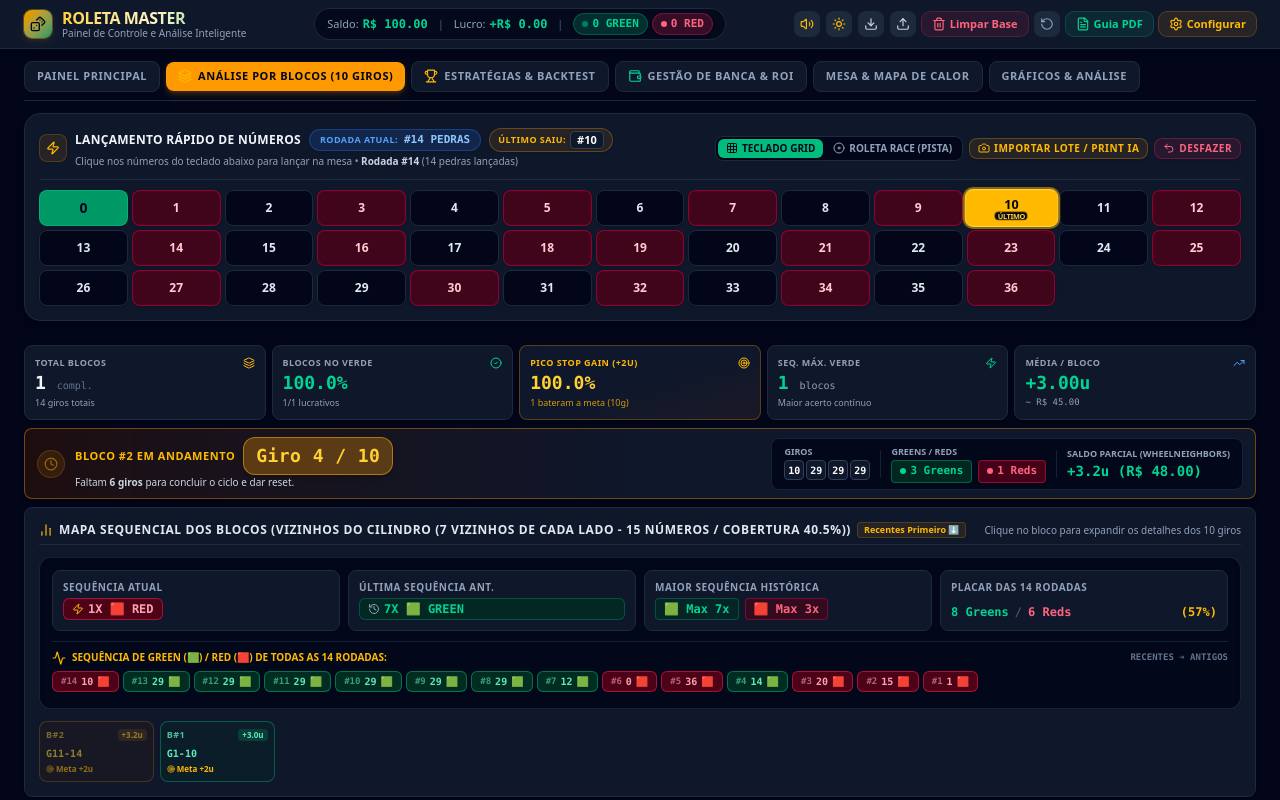
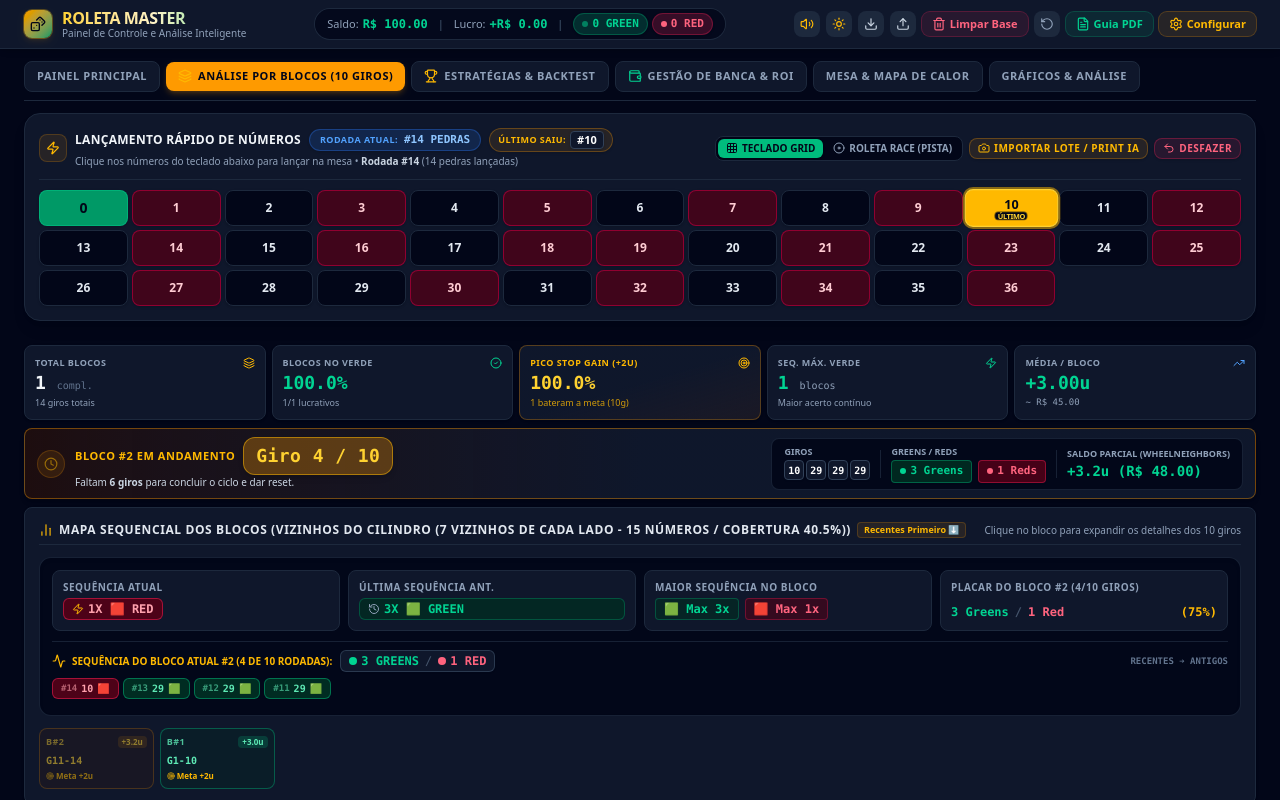
Before and after one commit to rcflash/roletamaster, a React (Vite) app: page / in a window 1280 px wide. Both pictures are taken after a click on the button "ANÁLISE POR BLOCOS (10 GIROS)". Shown: the top 800 px of the page. Built offline with nearby package versions, Linux system fonts and the light colour scheme.

Commit message:
refactor: isolate spin outcomes to current block
Update logic to calculate win/loss outcomes only for the active block instead of the entire spin history to improve performance and accuracy.

```diff
--- a/src/components/BlockAnalysisPanel.tsx
+++ b/src/components/BlockAnalysisPanel.tsx
@@ -388,11 +388,21 @@ export const BlockAnalysisPanel: React.FC<BlockAnalysisPanelProps> = ({
     };
   }, [completeBlocks, selectedStrategy]);
 
-  // Outcome (Green/Red) per round/spin for the selected strategy across ALL spins
-  const spinOutcomes = useMemo(() => {
-    return sortedSpins.map((spin, idx) => {
+  // Active block (in progress) or latest block if all completed
+  const currentBlock = useMemo(() => {
+    if (blocks.length === 0) return null;
+    return blocks.find((b) => !b.isComplete) || blocks[blocks.length - 1];
+  }, [blocks]);
+
+  // Outcome (Green/Red) per round/spin for the selected strategy ONLY for the CURRENT block
+  const currentBlockOutcomes = useMemo(() => {
+    if (!currentBlock) return [];
+    const startGlobalIdx = (currentBlock.blockNumber - 1) * blockSize;
+    return currentBlock.spins.map((spin, sIdx) => {
       const num = spin.numero;
+      const globalIdx = startGlobalIdx + sIdx;
       let isWin = false;
+
       if (selectedStrategy === 'twoDozens') {
         isWin = num >= 1 && num <= 24;
       } else if (selectedStrategy === 'twoColumns') {
@@ -402,8 +412,8 @@ export const BlockAnalysisPanel: React.FC<BlockAnalysisPanelProps> = ({
       } else if (selectedStrategy === 'voisins') {
         isWin = VOISINS_SET.has(num);
       } else if (selectedStrategy === 'wheelNeighbors') {
-        if (idx > 0) {
-          const prevNum = sortedSpins[idx - 1]?.numero;
+        if (globalIdx > 0) {
+          const prevNum = sortedSpins[globalIdx - 1]?.numero;
           if (prevNum !== null && prevNum !== undefined) {
             const neighbors = getWheelNeighbors(prevNum, vizinhosCount);
             isWin = neighbors.has(num);
@@ -422,11 +432,11 @@ export const BlockAnalysisPanel: React.FC<BlockAnalysisPanelProps> = ({
         isWin,
       };
     });
-  }, [sortedSpins, selectedStrategy, vizinhosCount]);
+  }, [currentBlock, selectedStrategy, blockSize, sortedSpins, vizinhosCount]);
 
-  // Streak & sequence statistics for all rounds
-  const roundStreakStats = useMemo(() => {
-    if (spinOutcomes.length === 0) {
+  // Streak & sequence statistics for current block
+  const currentBlockStreakStats = useMemo(() => {
+    if (!currentBlock || currentBlockOutcomes.length === 0) {
       return {
         totalWins: 0,
         totalLosses: 0,
@@ -440,8 +450,12 @@ export const BlockAnalysisPanel: React.FC<BlockAnalysisPanelProps> = ({
       };
     }
 
-    let totalWins = 0;
-    let totalLosses = 0;
+    const stratData = currentBlock[selectedStrategy];
+    const totalWins = stratData.wins;
+    const totalLosses = stratData.losses;
+    const totalSpins = currentBlockOutcomes.length;
+    const winRatePct = totalSpins > 0 ? (totalWins / totalSpins) * 100 : 0;
+
     let maxGreen = 0;
     let maxRed = 0;
 
@@ -449,10 +463,8 @@ export const BlockAnalysisPanel: React.FC<BlockAnalysisPanelProps> = ({
     let curType: 'GREEN' | 'RED' | null = null;
     let curCount = 0;
 
-    spinOutcomes.forEach((spin) => {
+    currentBlockOutcomes.forEach((spin) => {
       const type: 'GREEN' | 'RED' = spin.isWin ? 'GREEN' : 'RED';
-      if (spin.isWin) totalWins++;
-      else totalLosses++;
 
       if (curType === type) {
         curCount++;
@@ -473,7 +485,7 @@ export const BlockAnalysisPanel: React.FC<BlockAnalysisPanelProps> = ({
     return {
       totalWins,
       totalLosses,
-      winRatePct: spinOutcomes.length > 0 ? (totalWins / spinOutcomes.length) * 100 : 0,
+      winRatePct,
       currentType: curType,
       currentCount: curCount,
       lastStreakType: lastCompleted?.type || null,
@@ -481,7 +493,7 @@ export const BlockAnalysisPanel: React.FC<BlockAnalysisPanelProps> = ({
       maxGreenStreak: maxGreen,
       maxRedStreak: maxRed,
     };
-  }, [spinOutcomes]);
+  }, [currentBlock, currentBlockOutcomes, selectedStrategy]);
 
   const totalNeighborNums = 2 * vizinhosCount + 1;
   const coveragePct = ((totalNeighborNums / 37) * 100).toFixed(1);
@@ -685,7 +697,7 @@ export const BlockAnalysisPanel: React.FC<BlockAnalysisPanelProps> = ({
           </span>
         </div>
 
-        {/* Detailed Green / Red Sequence & Streaks Summary for ALL rounds */}
+        {/* Detailed Green / Red Sequence & Streaks Summary for CURRENT BLOCK ONLY */}
         <div className="bg-slate-950/90 border border-slate-800/80 rounded-xl p-3 space-y-2.5 shadow-inner">
           {/* Row 1: Streaks Summary Badges */}
           <div className="grid grid-cols-2 sm:grid-cols-4 gap-2 text-xs">
@@ -693,14 +705,18 @@ export const BlockAnalysisPanel: React.FC<BlockAnalysisPanelProps> = ({
             <div className="bg-slate-900 p-2.5 rounded-lg border border-slate-800 flex flex-col justify-between">
               <span className="text-[10px] font-bold text-slate-400 uppercase tracking-wider block">Sequência Atual</span>
               <div className="mt-1 flex items-center gap-1.5 font-mono font-black">
+                {currentBlockStreakStats.currentType ? (
                   <span className={`px-2 py-0.5 rounded-md border text-xs font-bold uppercase flex items-center gap-1 ${
-                  roundStreakStats.currentType === 'GREEN'
+                    currentBlockStreakStats.currentType === 'GREEN'
                       ? 'bg-emerald-950 text-emerald-300 border-emerald-500/50'
                       : 'bg-rose-950 text-rose-300 border-rose-500/50'
                   }`}>
                     <Zap className="w-3 h-3 text-amber-400 shrink-0" />
-                  {roundStreakStats.currentCount}x {roundStreakStats.currentType === 'GREEN' ? '🟩 GREEN' : '🟥 RED'}
+                    {currentBlockStreakStats.currentCount}x {currentBlockStreakStats.currentType === 'GREEN' ? '🟩 GREEN' : '🟥 RED'}
                   </span>
+                ) : (
+                  <span className="text-slate-500 font-normal text-xs">-</span>
+                )}
               </div>
             </div>
 
@@ -708,14 +724,14 @@ export const BlockAnalysisPanel: React.FC<BlockAnalysisPanelProps> = ({
             <div className="bg-slate-900 p-2.5 rounded-lg border border-slate-800 flex flex-col justify-between">
               <span className="text-[10px] font-bold text-slate-400 uppercase tracking-wider block">Última Sequência Ant.</span>
               <div className="mt-1 font-mono font-black">
-                {roundStreakStats.lastStreakType ? (
+                {currentBlockStreakStats.lastStreakType ? (
                   <span className={`px-2 py-0.5 rounded-md border text-xs font-bold uppercase flex items-center gap-1 ${
-                    roundStreakStats.lastStreakType === 'GREEN'
+                    currentBlockStreakStats.lastStreakType === 'GREEN'
                       ? 'bg-emerald-950/80 text-emerald-400 border-emerald-500/30'
                       : 'bg-rose-950/80 text-rose-400 border-rose-500/30'
                   }`}>
                     <History className="w-3 h-3 text-slate-400 shrink-0" />
-                    {roundStreakStats.lastStreakCount}x {roundStreakStats.lastStreakType === 'GREEN' ? '🟩 GREEN' : '🟥 RED'}
+                    {currentBlockStreakStats.lastStreakCount}x {currentBlockStreakStats.lastStreakType === 'GREEN' ? '🟩 GREEN' : '🟥 RED'}
                   </span>
                 ) : (
                   <span className="text-slate-500 font-normal text-xs">-</span>
@@ -723,51 +739,71 @@ export const BlockAnalysisPanel: React.FC<BlockAnalysisPanelProps> = ({
               </div>
             </div>
 
-            {/* Maior Sequência Histórica (Última Maior Sequência) */}
+            {/* Maior Sequência no Bloco */}
             <div className="bg-slate-900 p-2.5 rounded-lg border border-slate-800 flex flex-col justify-between">
-              <span className="text-[10px] font-bold text-slate-400 uppercase tracking-wider block">Maior Sequência Histórica</span>
+              <span className="text-[10px] font-bold text-slate-400 uppercase tracking-wider block">Maior Sequência no Bloco</span>
               <div className="mt-1 flex items-center gap-1.5 font-mono font-black text-xs">
                 <span className="text-emerald-400 bg-emerald-950/60 px-2 py-0.5 rounded border border-emerald-500/30">
-                  🟩 Max {roundStreakStats.maxGreenStreak}x
+                  🟩 Max {currentBlockStreakStats.maxGreenStreak}x
                 </span>
                 <span className="text-rose-400 bg-rose-950/60 px-2 py-0.5 rounded border border-rose-500/30">
-                  🟥 Max {roundStreakStats.maxRedStreak}x
+                  🟥 Max {currentBlockStreakStats.maxRedStreak}x
                 </span>
               </div>
             </div>
 
-            {/* Placar de Rodadas */}
+            {/* Placar do Bloco Atual */}
             <div className="bg-slate-900 p-2.5 rounded-lg border border-slate-800 flex flex-col justify-between">
-              <span className="text-[10px] font-bold text-slate-400 uppercase tracking-wider block">Placar das {spinOutcomes.length} Rodadas</span>
+              <span className="text-[10px] font-bold text-slate-400 uppercase tracking-wider block">
+                Placar do Bloco #{currentBlock?.blockNumber || 1} ({currentBlockOutcomes.length}/{blockSize} Giros)
+              </span>
               <div className="mt-1 flex items-center gap-1.5 font-mono font-black text-xs">
                 <span className="text-emerald-400 font-bold">
-                  {roundStreakStats.totalWins} Greens
+                  {currentBlockStreakStats.totalWins} {currentBlockStreakStats.totalWins === 1 ? 'Green' : 'Greens'}
                 </span>
                 <span className="text-slate-600">/</span>
                 <span className="text-rose-400 font-bold">
-                  {roundStreakStats.totalLosses} Reds
+                  {currentBlockStreakStats.totalLosses} {currentBlockStreakStats.totalLosses === 1 ? 'Red' : 'Reds'}
                 </span>
+                {currentBlockOutcomes.length > 0 && (
                   <span className="text-amber-400 font-black ml-auto">
-                  ({roundStreakStats.winRatePct.toFixed(0)}%)
+                    ({currentBlockStreakStats.winRatePct.toFixed(0)}%)
                   </span>
+                )}
               </div>
             </div>
           </div>
 
-          {/* Row 2: Sequence of GREEN / RED for ALL rounds */}
+          {/* Row 2: Sequence of GREEN / RED for CURRENT BLOCK ONLY */}
           <div className="pt-2 border-t border-slate-800/80">
-            <div className="flex items-center justify-between text-[10px] font-bold uppercase text-slate-400 mb-1.5">
+            <div className="flex items-center justify-between text-[10px] font-bold uppercase text-slate-400 mb-1.5 flex-wrap gap-2">
+              <div className="flex items-center gap-2 flex-wrap">
                 <span className="flex items-center gap-1.5 text-amber-400">
                   <Activity className="w-3.5 h-3.5" />
-                Sequência de Green (🟩) / Red (🟥) de Todas as {spinOutcomes.length} Rodadas:
+                  Sequência do Bloco Atual #{currentBlock?.blockNumber || 1} ({currentBlockOutcomes.length} de {blockSize} rodadas):
                 </span>
+                {/* Numeric summary badge: e.g. "3 Greens / 1 Red" */}
+                <span className="px-2 py-0.5 rounded-md bg-slate-900 border border-slate-700/80 text-xs font-black font-mono flex items-center gap-1.5 shadow-xs">
+                  <span className="text-emerald-400 flex items-center gap-1">
+                    <span className="w-2 h-2 rounded-full bg-emerald-400"></span>
+                    {currentBlockStreakStats.totalWins} {currentBlockStreakStats.totalWins === 1 ? 'Green' : 'Greens'}
+                  </span>
+                  <span className="text-slate-600 font-normal">/</span>
+                  <span className="text-rose-400 flex items-center gap-1">
+                    <span className="w-2 h-2 rounded-full bg-rose-400"></span>
+                    {currentBlockStreakStats.totalLosses} {currentBlockStreakStats.totalLosses === 1 ? 'Red' : 'Reds'}
+                  </span>
+                </span>
+              </div>
+
               <span className="text-slate-500 font-mono text-[9px]">
                 {blockSortOrder === 'desc' ? 'Recentes ➔ Antigos' : 'Antigos ➔ Recentes'}
               </span>
             </div>
 
+            {currentBlockOutcomes.length > 0 ? (
               <div className="flex items-center gap-1 overflow-x-auto pb-1 max-w-full scrollbar-thin scrollbar-thumb-slate-800">
-              {(blockSortOrder === 'desc' ? [...spinOutcomes].reverse() : spinOutcomes).map((spin) => (
+                {(blockSortOrder === 'desc' ? [...currentBlockOutcomes].reverse() : currentBlockOutcomes).map((spin) => (
                   <div
                     key={spin.giro}
                     className={`px-2 py-0.5 rounded-md text-[10px] font-black font-mono shrink-0 flex items-center gap-1 border shadow-2xs ${
@@ -783,6 +819,11 @@ export const BlockAnalysisPanel: React.FC<BlockAnalysisPanelProps> = ({
                   </div>
                 ))}
               </div>
+            ) : (
+              <div className="text-xs text-slate-500 italic py-1">
+                Nenhum giro efetuado neste bloco ainda.
+              </div>
+            )}
           </div>
         </div>
 
```
Lines whose indentation alone changed are shown as unchanged.
